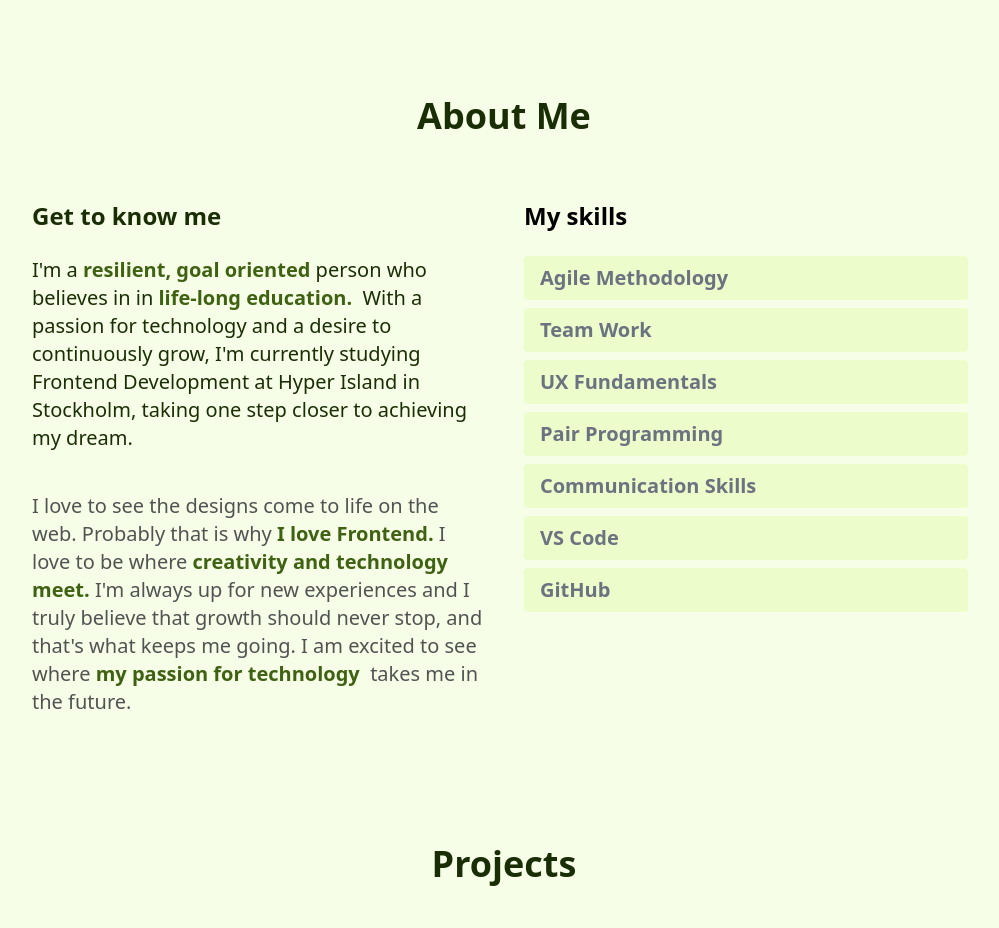
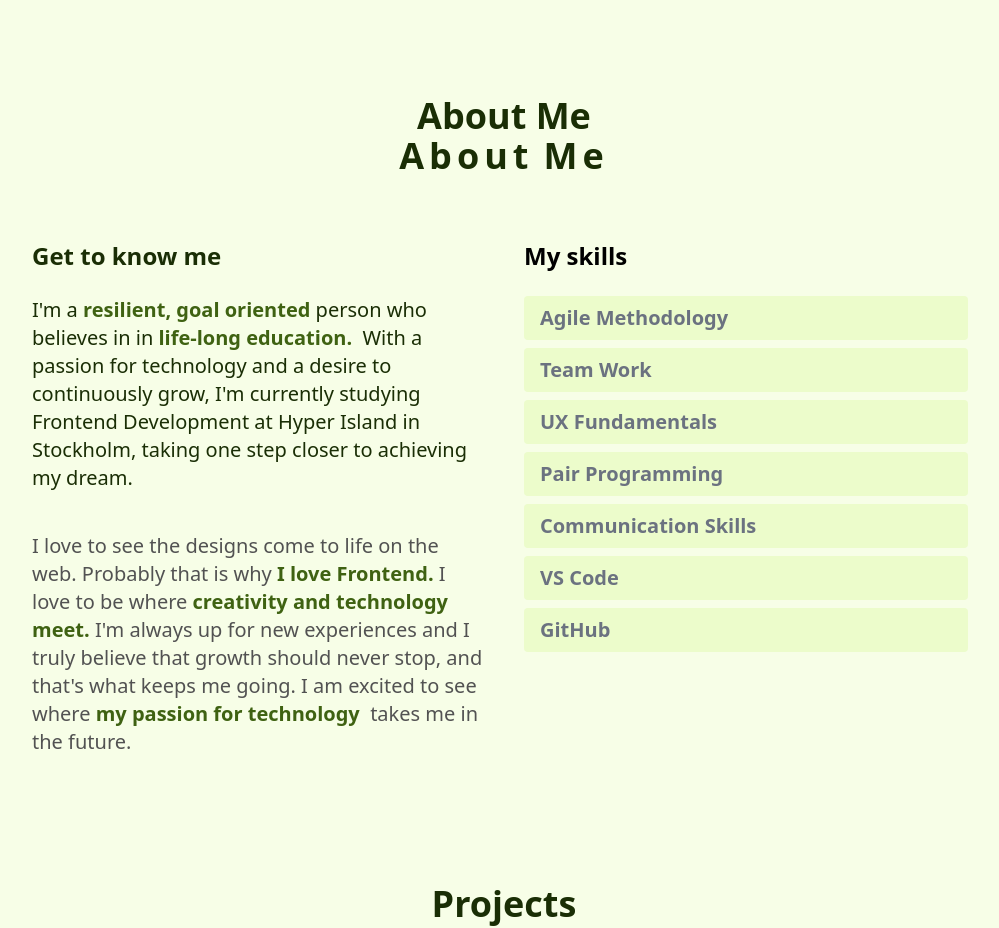
Before and after one commit to SammaniAri/personal-website, a Next.js app: page / in a window 1280 px wide. Shown: the part 1100-2028 px from the top of the page, without its empty margins (136-1135 px from the left). Built offline with nearby package versions, Linux system fonts and the light colour scheme.

Commit message:
Animated h1 in all the sections of the page

```diff
--- a/components/AboutSection.tsx
+++ b/components/AboutSection.tsx
@@ -2,6 +2,7 @@
 
 "use client";
 import React from "react";
+import AnimatedFont from "./AnimatedFont";
 
 const skills = [
 	{ skill: "Agile Methodology" },
@@ -16,10 +17,13 @@ const AboutSection = () => {
 	return (
 		<section id="About">
 			<div className="my-12 pb-12 md:pt-16">
-				<div>
-					<h1 className="text-lime-950 text-center font-semibold text-4xl">
+				<div className="text-lime-950 text-center font-semibold text-4xl">
+					<h1 className="text-lime-950 text-center font-semibold text-4xl ">
 						{" "}
 						About Me
+						<AnimatedFont
+							text={"About  Me"}
+						/>
 					</h1>
 				</div>
 				<div className="flex flex-col space-y-10 items-stretch justify-center align-top md:space-x-10 md:space-y-0 md:p-4 md:flex-row md:text-left">
--- a/components/AnimatedFont.tsx
+++ b/components/AnimatedFont.tsx
@@ -43,6 +43,7 @@ const AnimatedFont = ({ text }) => {
 			style={{
 				//overflow: "hidden",
 				display: "flex",
+				justifyContent: "center",
 			}}
 			variants={container}
 			initial="hidden"
--- a/components/ProjectSection.tsx
+++ b/components/ProjectSection.tsx
@@ -4,6 +4,7 @@
 import React from "react";
 import Image from "next/image";
 import Link from "next/link";
+import AnimatedFont from "./AnimatedFont";
 import {
 	BsGithub,
 	BsArrowRightSquare,
@@ -48,11 +49,14 @@ const projects = [
 const ProjectSection = () => {
 	return (
 		<section id="Projects">
-			<div className="text-lime-950">
+			<div className="text-lime-950 ">
 				{" "}
-				<h1 className="text-center font-semibold text-4xl text-lime-950">
+				<h1 className="text-center font-semibold text-4xl text-lime-950 ">
 					{" "}
 					Projects
+					<AnimatedFont
+						text={"Projects"}
+					/>
 				</h1>
 				<div className="flex flex-col space-y-28 mt-12">
 					{projects.map(
```
